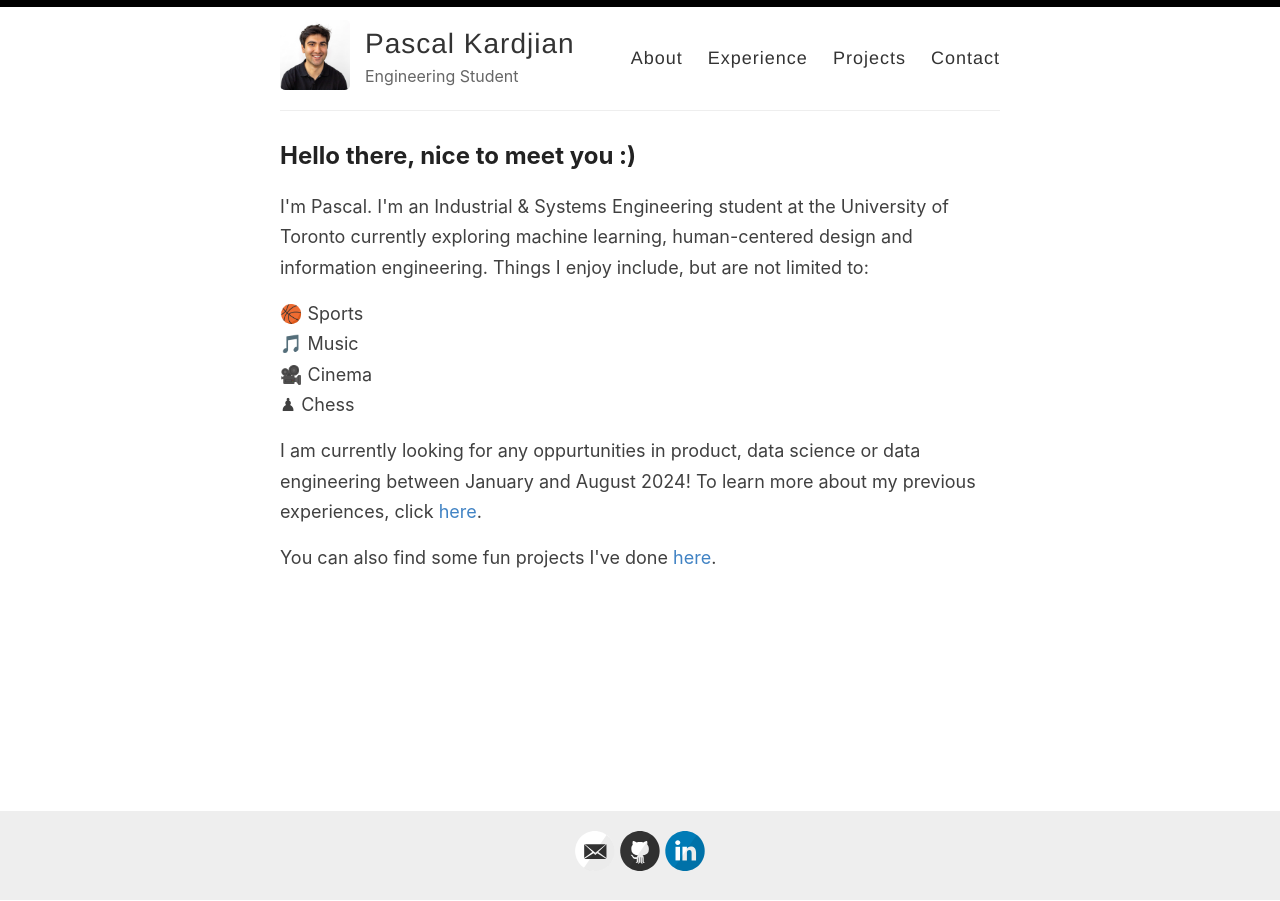
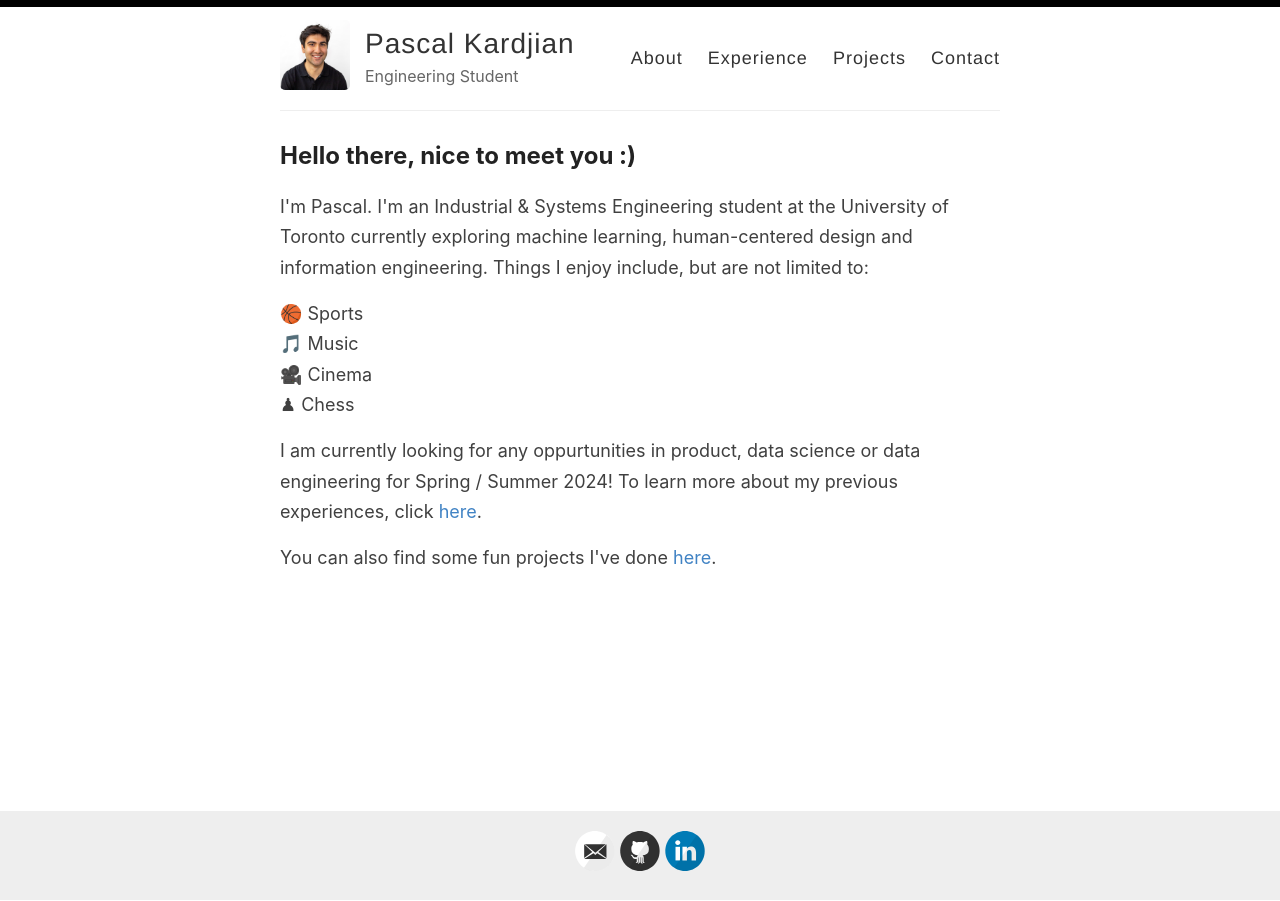
Before and after one commit to pkardjian/pkardjian.github.io, a Jekyll site: the page built from index.html, in a window 1280 px wide. Built offline with Jekyll 4.4.1, drawn with Linux system fonts in a browser that asks for light colours; the list of posts is cut into pages by our own code.

Commit message:
spring / summer status update

```diff
--- a/index.html
+++ b/index.html
@@ -15,7 +15,7 @@ layout: default
 
   </p>
 
-  <p>I am currently looking for any oppurtunities in product, data science or data engineering between January and August 2024!
+  <p>I am currently looking for any oppurtunities in product, data science or data engineering for Spring / Summer 2024!
      To learn more about my previous experiences, click <a href="https://pkardjian.github.io/experience/">here</a>.</p>
 
   <p>You can also find some fun projects I've done <a href="https://pkardjian.github.io/projects/">here</a>.</p>
```
